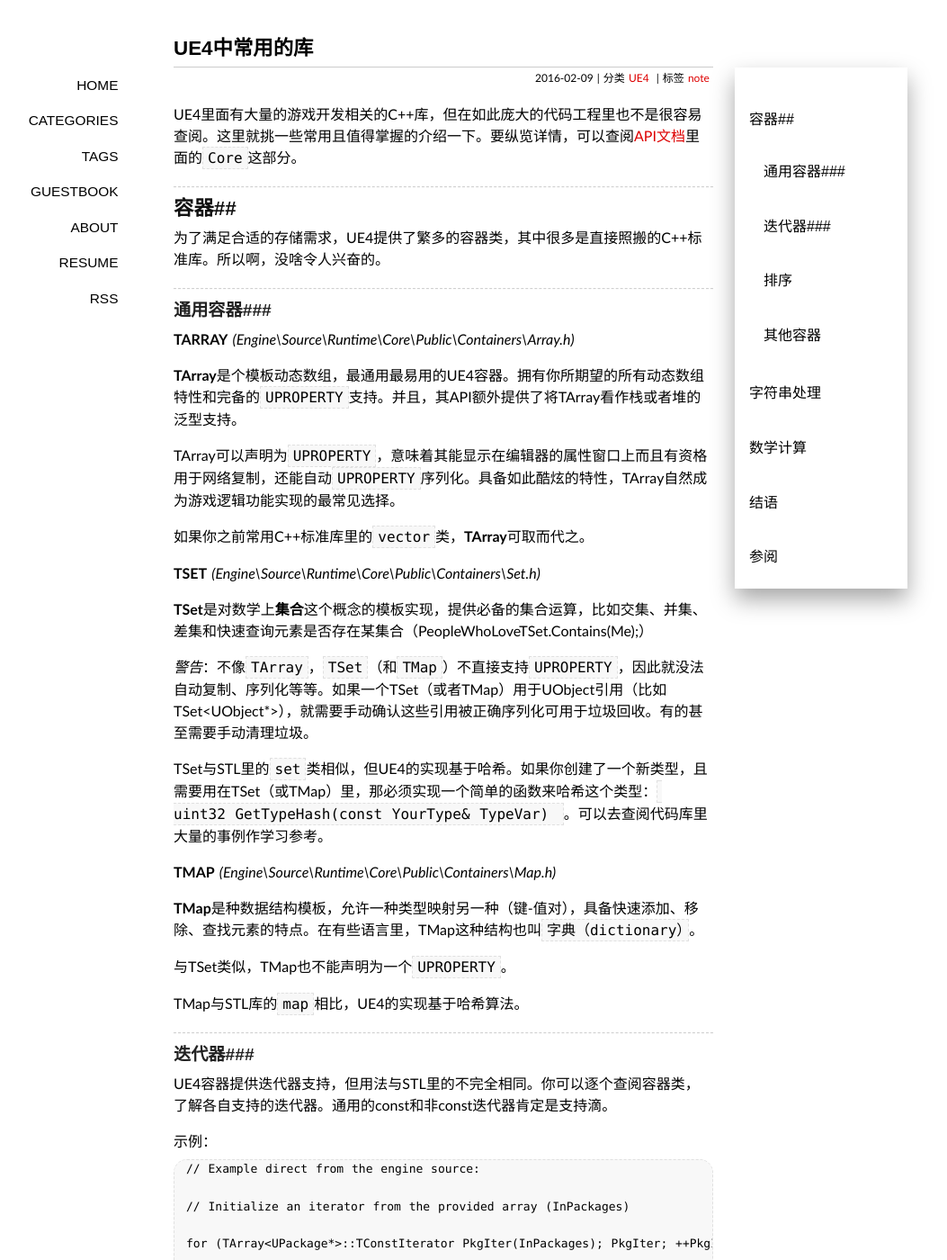
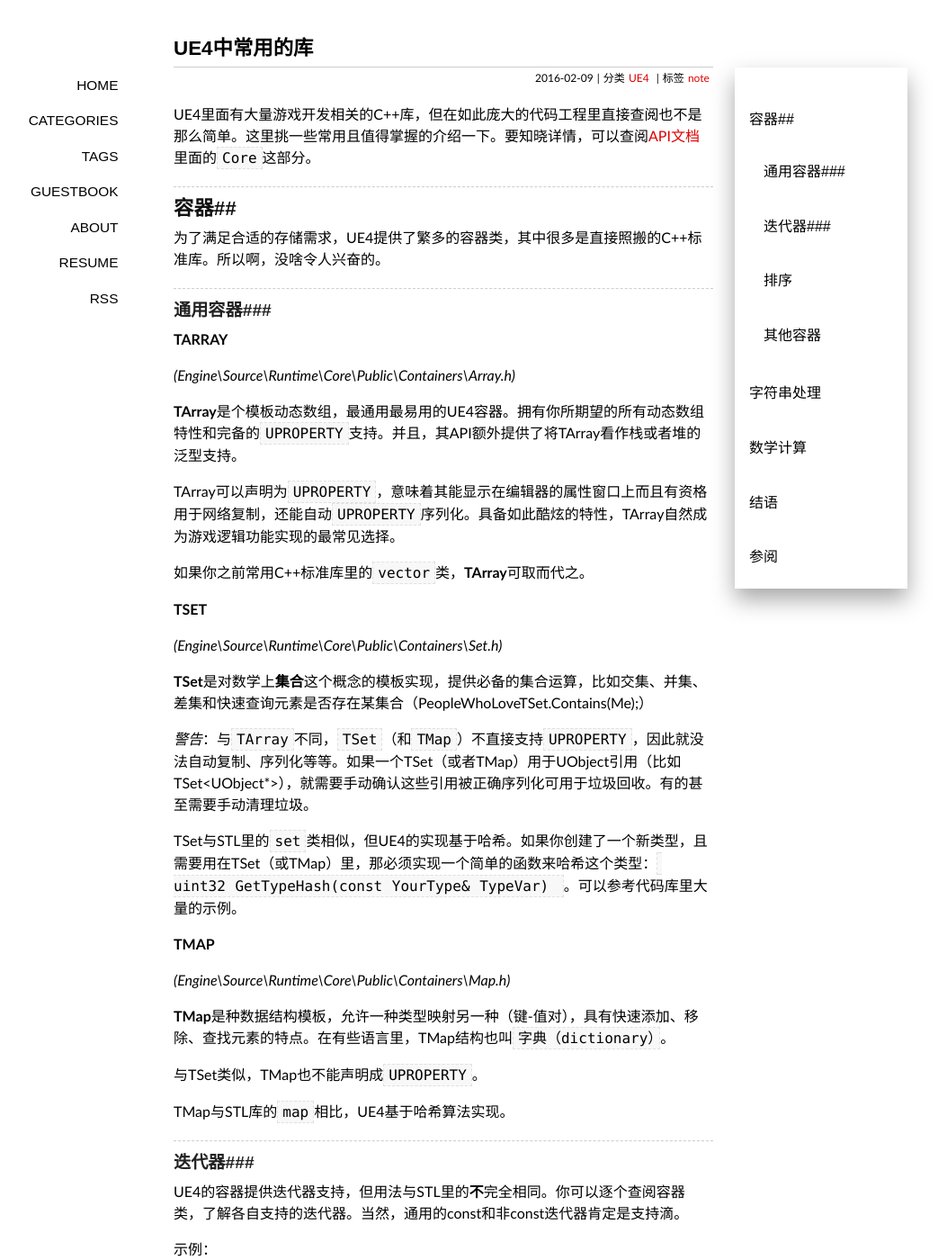
Before and after one commit to keyring/keyring.github.io, a Jekyll site: the page built from _posts/2016-02-09-ue4-libraries.md, in a window 1280 px wide and 1400 px high. Shown: the whole window at 90% size, without its empty margins (147-1200 px from the left). Built offline with Jekyll 4.4.1, drawn with Linux system fonts in a browser that asks for light colours; nearby versions of some CDN libraries; some web fonts are replaced; Markdown is read by kramdown in place of the engine named in the settings; comment, search, counter and statistics services are not loaded; a style sheet for code colours, icons or effects is not loaded; some of the changed text lies outside the part shown.

Commit message:
optimization

````diff
--- a/_posts/2016-02-09-ue4-libraries.md
+++ b/_posts/2016-02-09-ue4-libraries.md
@@ -6,7 +6,7 @@ categories: UE4
 tags: note
 ---
 
-UE4里面有大量的游戏开发相关的C++库，但在如此庞大的代码工程里也不是很容易查阅。这里就挑一些常用且值得掌握的介绍一下。要纵览详情，可以查阅[API文档](https://docs.unrealengine.com/latest/INT/API/index.html)里面的`Core`这部分。
+UE4里面有大量游戏开发相关的C++库，但在如此庞大的代码工程里直接查阅也不是那么简单。这里挑一些常用且值得掌握的介绍一下。要知晓详情，可以查阅[API文档](https://docs.unrealengine.com/latest/INT/API/index.html)里面的`Core`这部分。
 
 --------------------------
 ##容器##
@@ -16,6 +16,7 @@ UE4里面有大量的游戏开发相关的C++库，但在如此庞大的代码
 ###通用容器###
 
 **TARRAY**
+
 *(Engine\Source\Runtime\Core\Public\Containers\Array.h)*
 
 **TArray**是个模板动态数组，最通用最易用的UE4容器。拥有你所期望的所有动态数组特性和完备的`UPROPERTY`支持。并且，其API额外提供了将TArray看作栈或者堆的泛型支持。
@@ -25,29 +26,31 @@ TArray可以声明为`UPROPERTY`，意味着其能显示在编辑器的属性窗
 如果你之前常用C++标准库里的`vector`类，**TArray**可取而代之。
 
 **TSET**
+
 *(Engine\Source\Runtime\Core\Public\Containers\Set.h)*
 
 **TSet**是对数学上**集合**这个概念的模板实现，提供必备的集合运算，比如交集、并集、差集和快速查询元素是否存在某集合（PeopleWhoLoveTSet.Contains(Me);）
 
-*警告*：不像`TArray`，`TSet`（和`TMap`）不直接支持`UPROPERTY`，因此就没法自动复制、序列化等等。如果一个TSet（或者TMap）用于UObject引用（比如TSet<UObject*>），就需要手动确认这些引用被正确序列化可用于垃圾回收。有的甚至需要手动清理垃圾。
+*警告*：与`TArray`不同，`TSet`（和`TMap`）不直接支持`UPROPERTY`，因此就没法自动复制、序列化等等。如果一个TSet（或者TMap）用于UObject引用（比如TSet<UObject*>），就需要手动确认这些引用被正确序列化可用于垃圾回收。有的甚至需要手动清理垃圾。
 
-TSet与STL里的`set`类相似，但UE4的实现基于哈希。如果你创建了一个新类型，且需要用在TSet（或TMap）里，那必须实现一个简单的函数来哈希这个类型：` uint32 GetTypeHash(const YourType& TypeVar) `。可以去查阅代码库里大量的事例作学习参考。
+TSet与STL里的`set`类相似，但UE4的实现基于哈希。如果你创建了一个新类型，且需要用在TSet（或TMap）里，那必须实现一个简单的函数来哈希这个类型：` uint32 GetTypeHash(const YourType& TypeVar) `。可以参考代码库里大量的示例。
 
 
 **TMAP**
+
 *(Engine\Source\Runtime\Core\Public\Containers\Map.h)*
 
-**TMap**是种数据结构模板，允许一种类型映射另一种（键-值对），具备快速添加、移除、查找元素的特点。在有些语言里，TMap这种结构也叫`字典（dictionary）`。
+**TMap**是种数据结构模板，允许一种类型映射另一种（键-值对），具有快速添加、移除、查找元素的特点。在有些语言里，TMap结构也叫`字典（dictionary）`。
 
-与TSet类似，TMap也不能声明为一个`UPROPERTY`。
+与TSet类似，TMap也不能声明成`UPROPERTY`。
 
-TMap与STL库的`map`相比，UE4的实现基于哈希算法。
+TMap与STL库的`map`相比，UE4基于哈希算法实现。
 
 
 ------------------------------
 ###迭代器###
 
-UE4容器提供迭代器支持，但用法与STL里的不完全相同。你可以逐个查阅容器类，了解各自支持的迭代器。通用的const和非const迭代器肯定是支持滴。
+UE4的容器提供迭代器支持，但用法与STL里的**不**完全相同。你可以逐个查阅容器类，了解各自支持的迭代器。当然，通用的const和非const迭代器肯定是支持滴。
 
 示例：
 
@@ -57,13 +60,10 @@ UE4容器提供迭代器支持，但用法与STL里的不完全相同。你可
 // Initialize an iterator from the provided array (InPackages)
 
 for (TArray<UPackage*>::TConstIterator PkgIter(InPackages); PkgIter; ++PkgIter)
-
 {
 
 // Access the element at the current position of the iterator with the * operator
-
 	UPackage* CurPackage = *PkgIter;
-
 
 ```
 
@@ -73,9 +73,7 @@ for (TArray<UPackage*>::TConstIterator PkgIter(InPackages); PkgIter; ++PkgIter)
 
 for (auto FileIt = Files.CreateConstIterator(); FileIt; ++FileIt)
 {
-
 	const FString FileExtension = FPaths::GetExtension(*FileIt);
-
 
 ```
 
@@ -103,8 +101,6 @@ struct FCompareFAnimNotifyEvent
 
 };
 
-
-
 // Sort the notifies array (TArray<FAnimNotifyEvent>) with the custom predicate
 
 Notifies.Sort(FCompareFAnimNotifyEvent());
@@ -114,7 +110,7 @@ Notifies.Sort(FCompareFAnimNotifyEvent());
 ------------------------------
 ###其他容器
 
-**TArray**、**TSet**、**TMap**是最常用的UE4容易，但不是仅有的！如果想翻源码瞧瞧所有的容器，可查阅`Engine\Source\Runtime\Core\Public\Containers`代码目录。
+**TArray**、**TSet**、**TMap**是UE4中最常用的容器，但不是仅有的！如果想翻源码瞧瞧所有的容器，可查阅`Engine\Source\Runtime\Core\Public\Containers`代码目录。
 
 
 ---------------------------------------
@@ -126,7 +122,7 @@ Notifies.Sort(FCompareFAnimNotifyEvent());
 
 *(Engine\Source\Runtime\Core\Public\Internationalization\Text.h)*
 
-UE4为字符串交互提供了三种不同的类：**FString**、**FName**、**FText**。需要清楚知晓他们各自的详细用途和最佳使用场所，这些可以查阅[文档](https://docs.unrealengine.com/latest/INT/Programming/UnrealArchitecture/StringHandling/index.html)和相关的链接。
+UE4为字符串交互提供了三种不同的类：**FString**、**FName**、**FText**。需要清楚知晓他们各自的详细用途和最佳使用场所，可以查阅[文档](https://docs.unrealengine.com/latest/INT/Programming/UnrealArchitecture/StringHandling/index.html)和相关的链接。
 
 
 ----------------------
@@ -142,7 +138,7 @@ UE4为字符串交互提供了三种不同的类：**FString**、**FName**、**F
 ---------------------------------------
 ##结语
 
-希望本篇简要的常用库简介对你了解UE4有所帮助。不可否认，这些只是皮毛，所幸UE4已然完全开源，其博大精深之处还需细细专研品味。有兴趣交流的可以多联系，还望不吝赐教。
+希望这篇简单的常用库介绍对你了解UE4有所帮助。不可否认，这些只是皮毛，所幸UE4已然完全开源，其博大精深之处还需细细专研品味。有兴趣交流的可以多联系，还望不吝赐教。
 
 
 ----------------------
````
